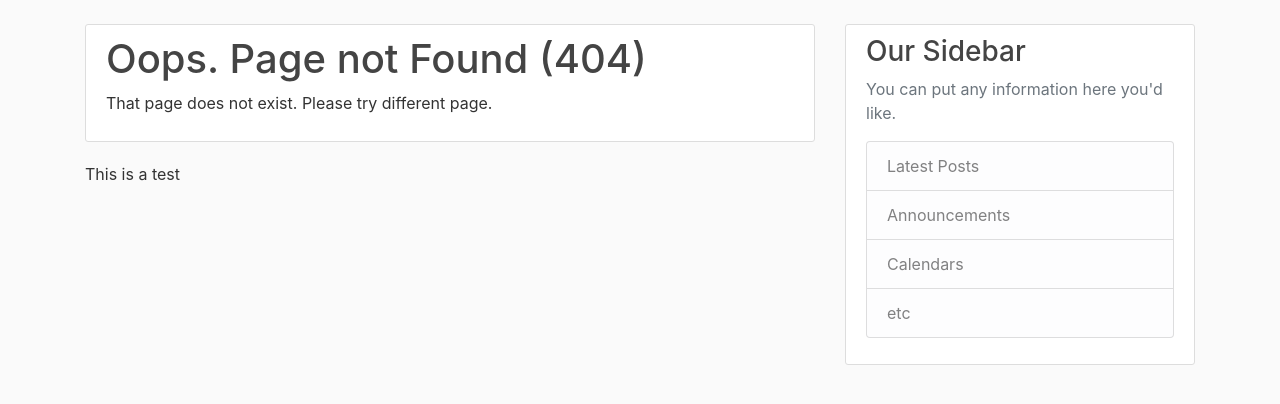
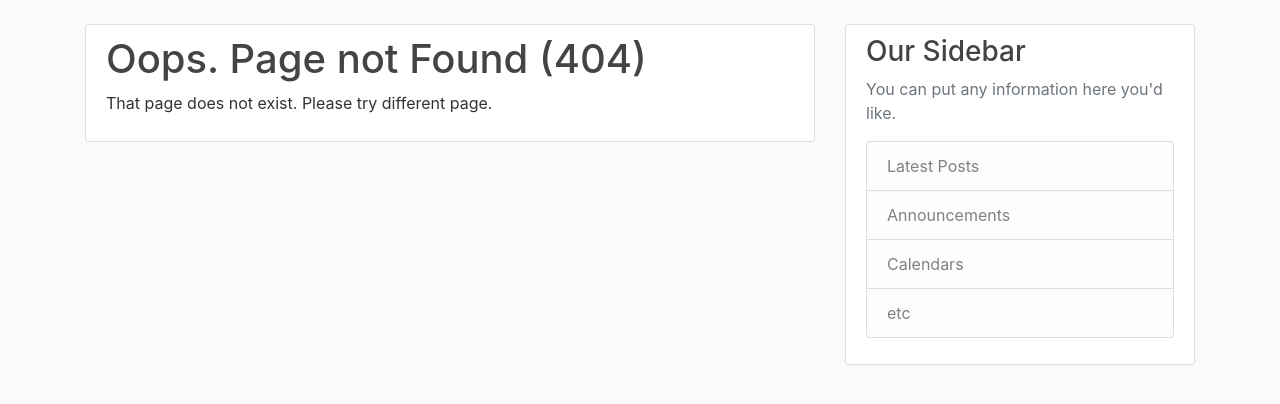
Before and after one commit to happyreaper/webappgarage, a Flask app: template flaskblog/templates/errors/404.html in a window 1280 px wide. Shown: the part 56-460 px from the top of the page. Run offline with Flask 2, Linux system fonts and the light colour scheme; the template is opened without the code that fills it, so the values that code supplies are empty; some libraries are stand-ins or nearby versions.

Commit message:
remove test para from master

```diff
--- a/flaskblog/templates/errors/404.html
+++ b/flaskblog/templates/errors/404.html
@@ -6,5 +6,5 @@
         <h1>Oops. Page not Found (404)</h1>
         <p>That page does not exist. Please try different page.</p>
     </div>
-    <p>This is a test</p>
+
 {% endblock content%}
```
